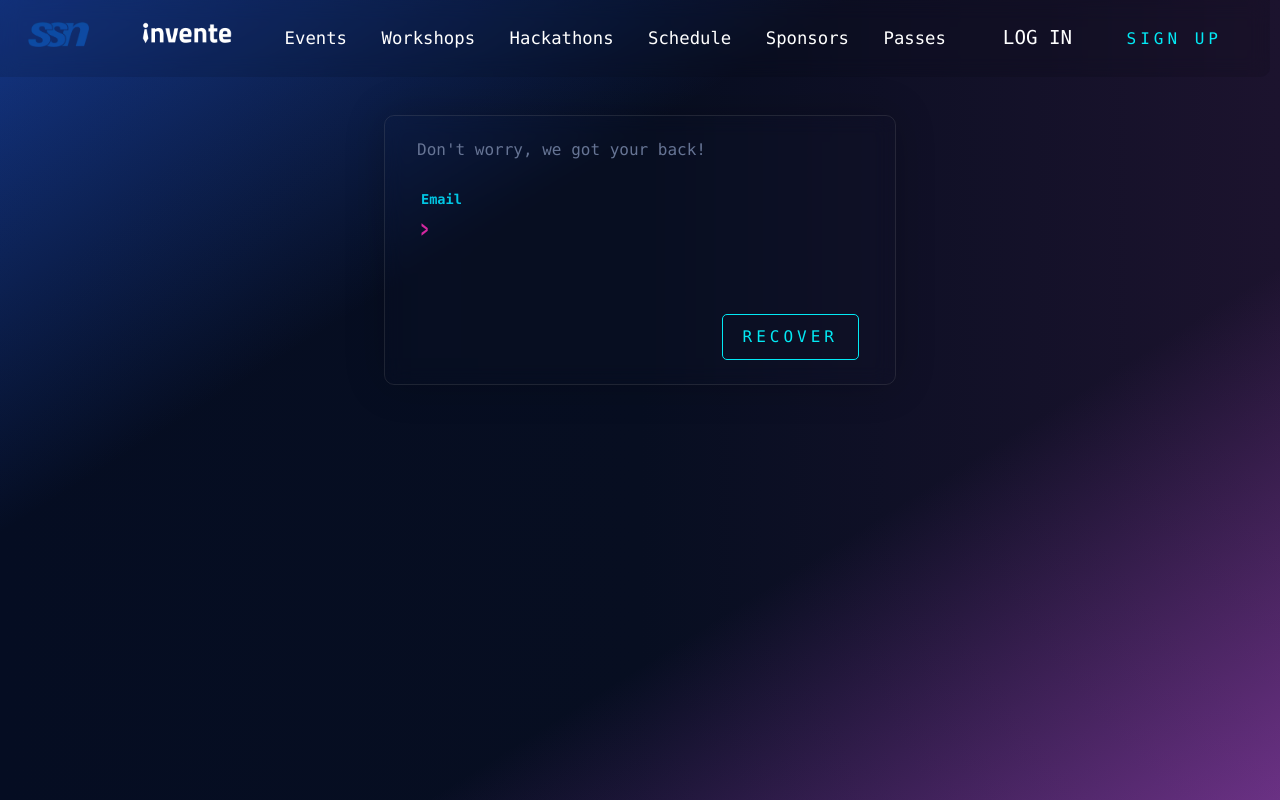
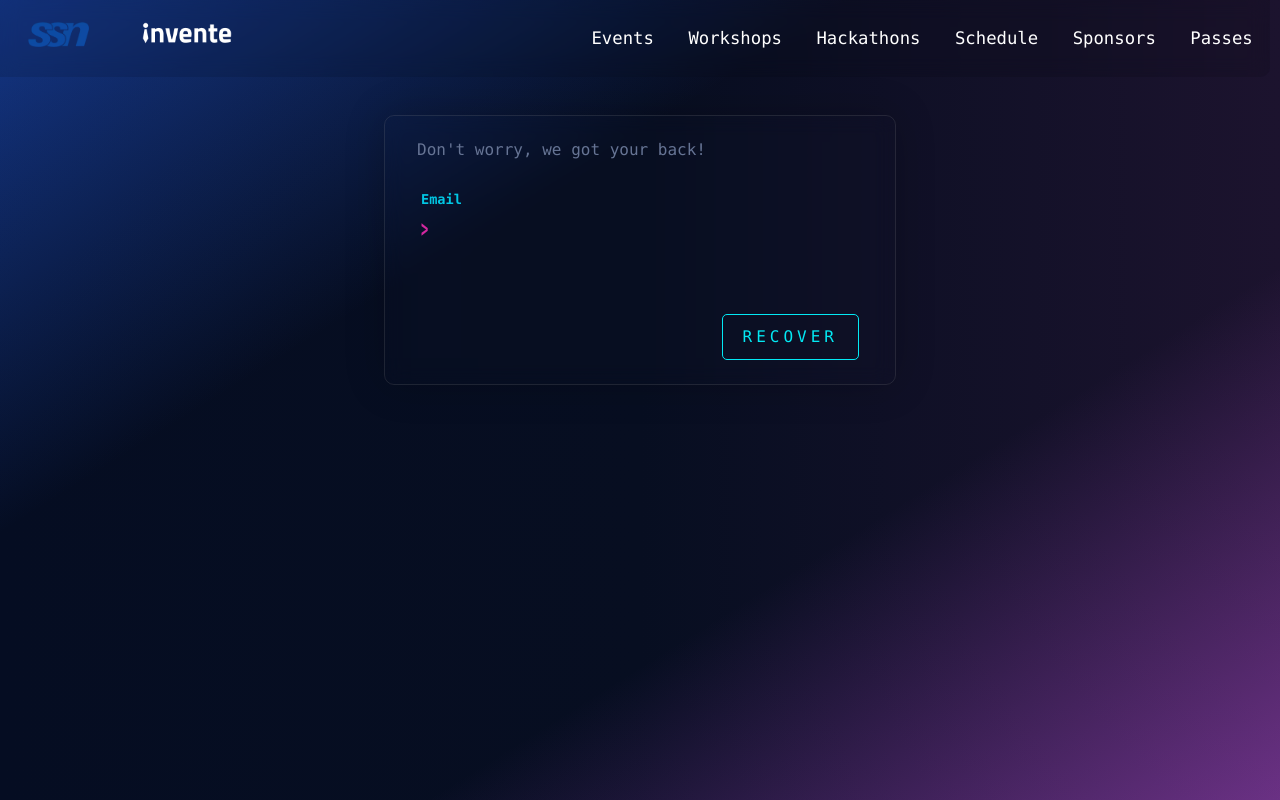
Before and after one commit to snehask7/Invente6.0-Website, a Next.js app: page /forgot in a window 1280 px wide. Built offline with nearby package versions, Linux system fonts and the light colour scheme; no server answers.

Commit message:
Firebaase creds invalidated, end of invente :smile:

```diff
--- a/components/Navbar.js
+++ b/components/Navbar.js
@@ -2,7 +2,6 @@ import Image from 'next/image';
 import Link from 'next/link';
 import React, { useState } from 'react';
 import { Col, Row } from 'react-bootstrap';
-import { FaAngleDown } from 'react-icons/fa';
 import { useAuth } from '../lib/hooks';
 import { useNav } from '../lib/navbarstate';
 import styles from '../styles/Navbar.module.css';
@@ -247,7 +246,7 @@ export default function NavbarComp() {
             </a>
           </Link>
 
-          {!currentUser ? (
+          {/* {!currentUser ? (
             <>
               <Link href="/signin">
                 <a
@@ -298,10 +297,10 @@ export default function NavbarComp() {
                 </a>
               </Link>
             </>
-          )}
+          )}*/}
         </div>
       ) : null}
-      <div className={styles.profile}>
+      {/* <div className={styles.profile}>
             {!currentUser ? (
               <div className={styles.authBar}>
                 <Link href="/signin" passHref>
@@ -353,7 +352,7 @@ export default function NavbarComp() {
                 </div>
               </div>
             )}
-      </div>
+          </div>*/}
     </div>
   );
 }
```
Lines whose indentation alone changed are shown as unchanged.
